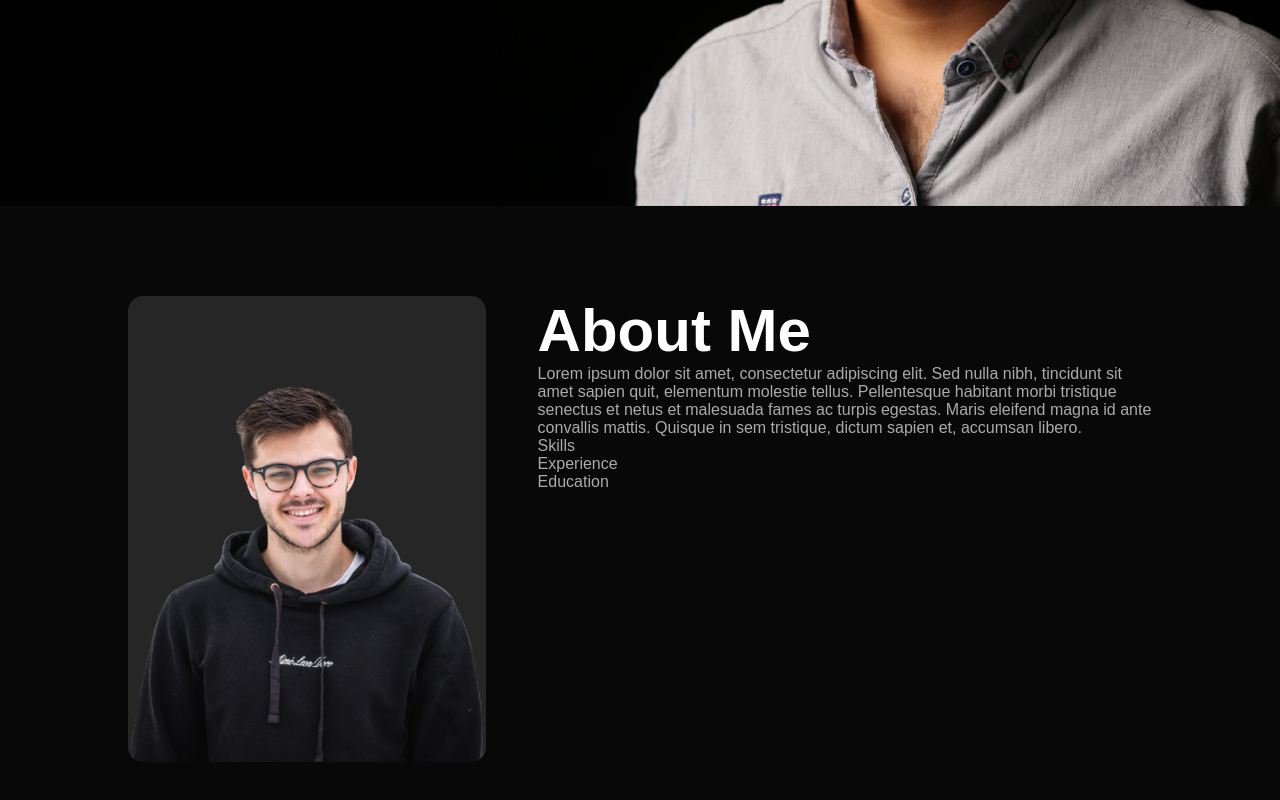
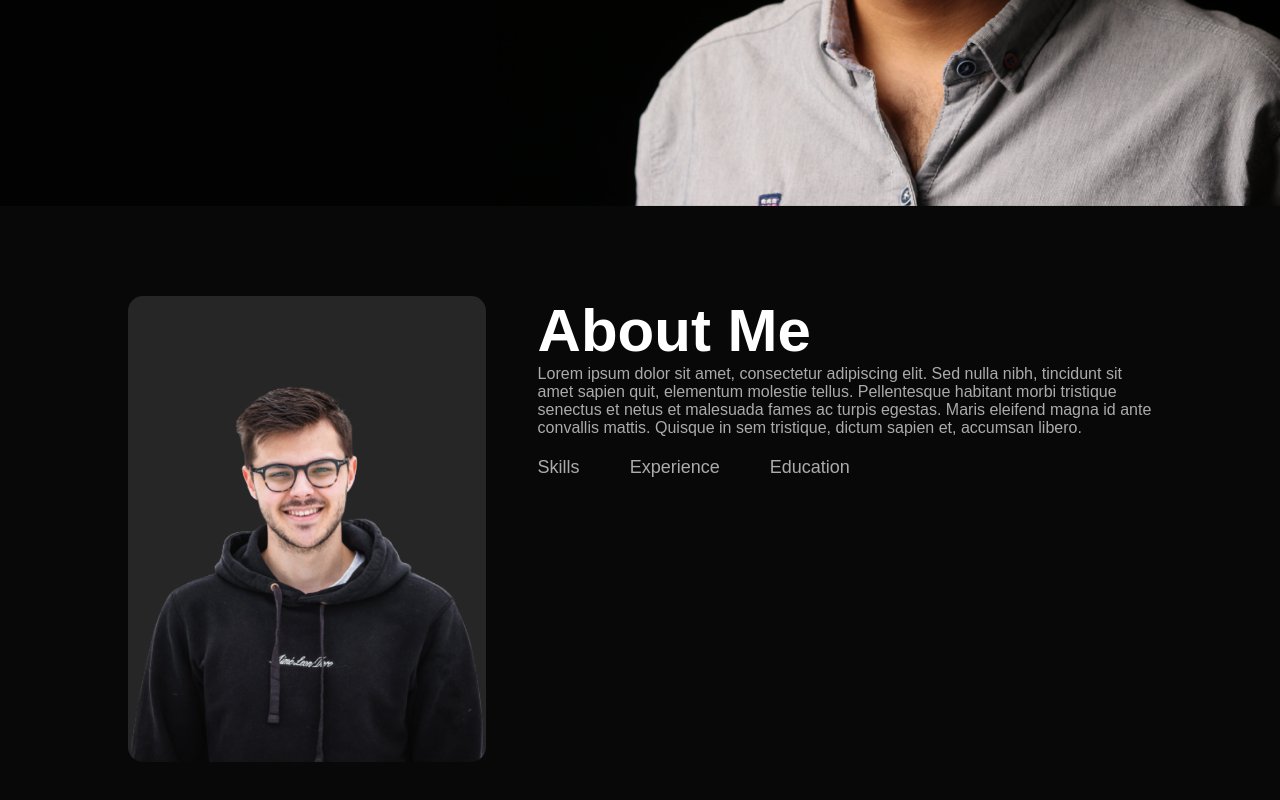
Before and after one commit to tn-deshappriya/Frontend-Development-test, a plain HTML site: page index.html in a window 1280 px wide. Shown: the part 594-1394 px from the top of the page. Drawn offline with Linux system fonts and the light colour scheme.

Commit message:
Skills,exprience,education create css

```diff
--- a/style.css
+++ b/style.css
@@ -93,3 +93,14 @@ nav ul li a:hover::after{
     font-weight: 600;
     color: #fff;
 }
+.tab-title{
+    display: flex;
+    margin: 20px 0 40px;
+}
+.tab-links{
+    margin-right: 50px;
+    font-size: 18px;
+    font-weight: 500;
+    cursor:pointer;
+    position: relative;
+}
```
